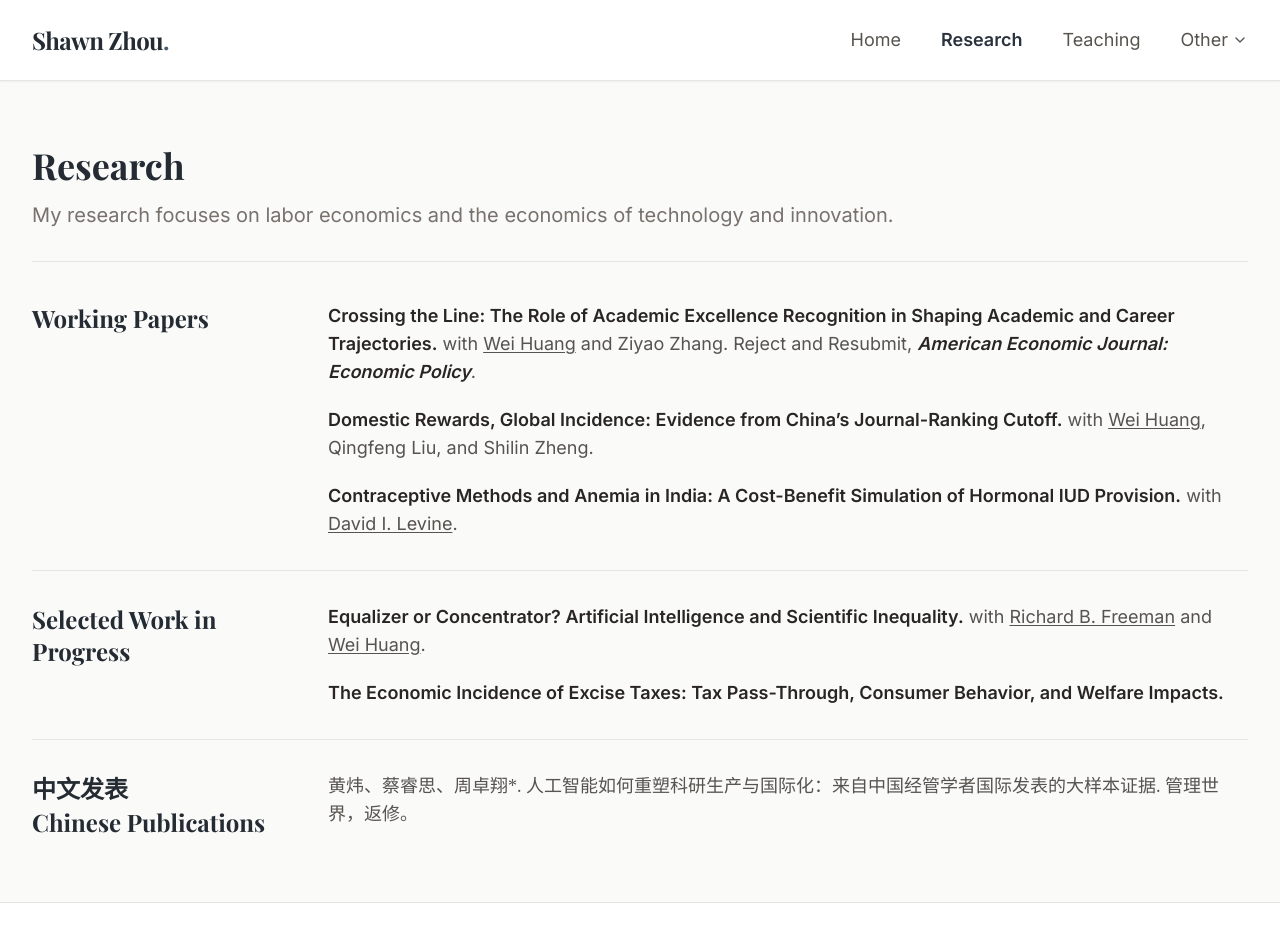
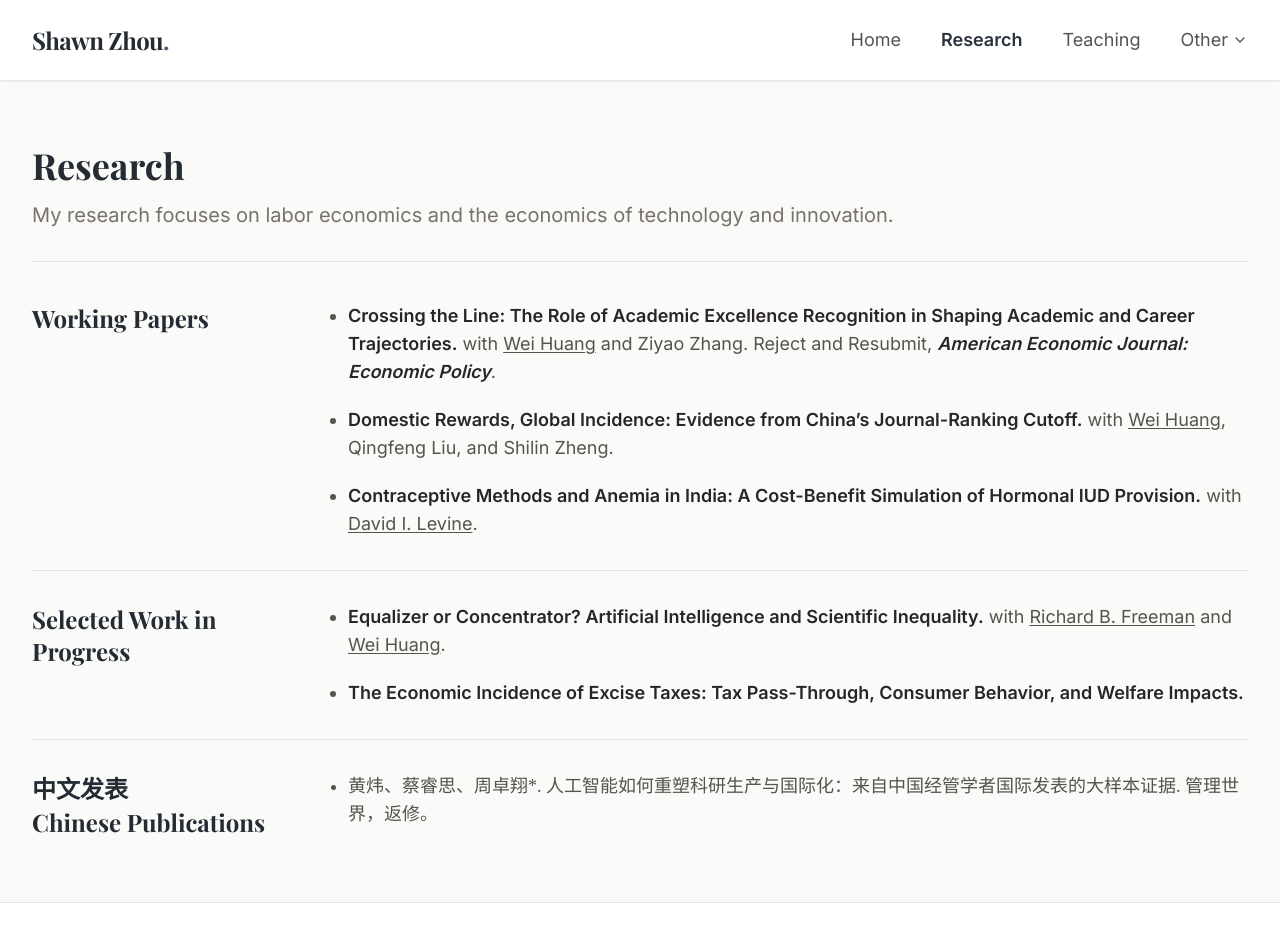
Before and after one commit to zhuoxiang-zhou/my-academic-site, a React (Vite) app: page /#/research in a window 1280 px wide. Shown: the top 952 px of the page. Built offline with nearby package versions, Linux system fonts and the light colour scheme; a web font is replaced by a local one.

Commit message:
#7 Add bullets to research listings

```diff
--- a/pages/Research.tsx
+++ b/pages/Research.tsx
@@ -6,7 +6,7 @@ const ResearchEntry: React.FC<{ paper: Paper }> = ({ paper }) => {
   const otherAuthors = paper.authors.filter(author => author !== SITE_CONFIG.name);
 
   return (
-    <article className="font-sans text-base sm:text-lg leading-relaxed text-stone-600">
+    <li className="font-sans text-base sm:text-lg leading-relaxed text-stone-600">
       <h3 className="inline font-bold text-stone-800">
         {paper.title}{/[.!?。！？]$/.test(paper.title) ? '' : '.'}
       </h3>
@@ -48,7 +48,7 @@ const ResearchEntry: React.FC<{ paper: Paper }> = ({ paper }) => {
           </a>
         </>
       )}
-    </article>
+    </li>
   );
 };
 
@@ -59,9 +59,9 @@ const ResearchSection: React.FC<{ title: React.ReactNode; children: React.ReactN
         {title}
       </h2>
     </div>
-    <div className="flex-1 min-w-0 space-y-5">
+    <ul className="flex-1 min-w-0 list-disc space-y-5 pl-5 marker:text-stone-600">
       {children}
-    </div>
+    </ul>
   </section>
 );
 
@@ -97,9 +97,9 @@ const Research: React.FC = () => {
         {CHINESE_PUBLICATIONS.length > 0 && (
           <ResearchSection title={<><span lang="zh-Hans" className="font-cjk-sc">中文发表</span><br />Chinese Publications</>}>
             {CHINESE_PUBLICATIONS.map(publication => (
-              <p key={publication.id} lang="zh-Hans" className="font-cjk-sc text-base sm:text-lg text-stone-600 leading-relaxed">
+              <li key={publication.id} lang="zh-Hans" className="font-cjk-sc text-base sm:text-lg text-stone-600 leading-relaxed">
                 {publication.citation}
-              </p>
+              </li>
             ))}
           </ResearchSection>
         )}
```
